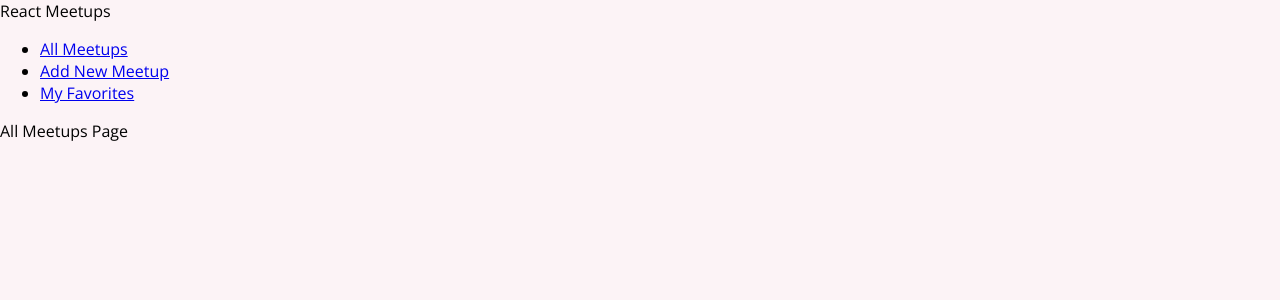
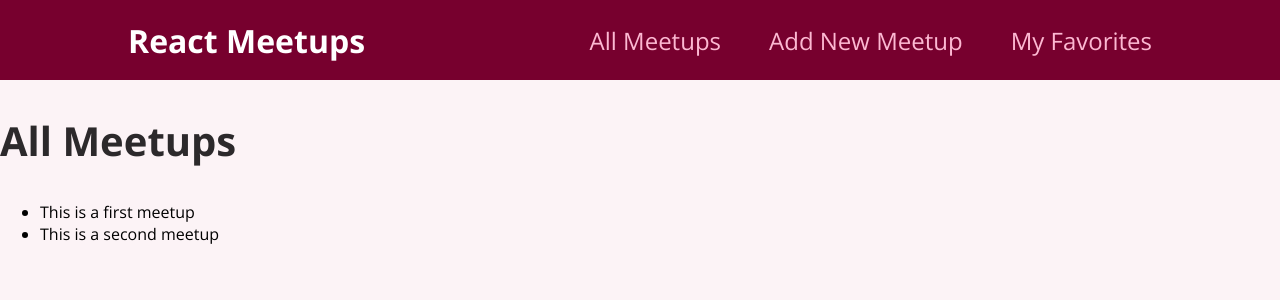
Before and after one commit to mark-francisco/react-basic-app, a React (Create React App) app: page / in a window 1280 px wide. Shown: the top 300 px of the page. Built offline with nearby package versions, Linux system fonts and the light colour scheme.

Commit message:
add styline

```diff
--- a/src/components/layout/MainNavigation.js
+++ b/src/components/layout/MainNavigation.js
@@ -1,9 +1,14 @@
 import { Link } from "react-router-dom";
+
+// CSS Modules: create-react-app comes with functionality to import CSS files like this. The CSS code gets injected into the React application during the build step.
+// The CSS style classes in MainNavigation.module.css will become properties on this classes object. The properties can then be added to the React components.
+// The styles are scoped and unique to only this component.
+import classes from "./MainNavigation.module.css";
 
 function MainNavigation() {
   return (
-    <header>
-      <div>React Meetups</div>
+    <header className={classes.header}>
+      <div className={classes.logo}>React Meetups</div>
       <nav>
         <ul>
           <li>
--- /dev/null
+++ b/src/components/layout/MainNavigation.module.css
@@ -0,0 +1,47 @@
+.header {
+  width: 100%;
+  height: 5rem;
+  display: flex;
+  align-items: center;
+  justify-content: space-between;
+  background-color: #77002e;
+  padding: 0 10%;
+}
+
+.logo {
+  font-size: 2rem;
+  color: white;
+  font-weight: bold;
+}
+
+.header ul {
+  list-style: none;
+  margin: 0;
+  padding: 0;
+  display: flex;
+  align-items: baseline;
+}
+
+.header li {
+  margin-left: 3rem;
+}
+
+.header a {
+  text-decoration: none;
+  font-size: 1.5rem;
+  color: #fcb8d2;
+}
+
+.header a:hover,
+.header a:active,
+.header a.active {
+  color: white;
+}
+
+.badge {
+  background-color: #cc2062;
+  color: white;
+  border-radius: 12px;
+  padding: 0 1rem;
+  margin-left: 0.5rem;
+}
--- a/src/pages/AllMeetups.js
+++ b/src/pages/AllMeetups.js
@@ -1,5 +1,34 @@
+const DUMMY_DATA = [
+  {
+    id: "m1",
+    title: "This is a first meetup",
+    image:
+      "https://upload.wikimedia.org/wikipedia/commons/thumb/d/d3/Stadtbild_M%C3%BCnchen.jpg/2560px-Stadtbild_M%C3%BCnchen.jpg",
+    address: "Meetupstreet 5, 12345 Meetup City",
+    description: "This is a first, amazing meetup which you definitely should not miss. It will be a lot of fun!",
+  },
+  {
+    id: "m2",
+    title: "This is a second meetup",
+    image:
+      "https://upload.wikimedia.org/wikipedia/commons/thumb/d/d3/Stadtbild_M%C3%BCnchen.jpg/2560px-Stadtbild_M%C3%BCnchen.jpg",
+    address: "Meetupstreet 5, 12345 Meetup City",
+    description: "This is a first, amazing meetup which you definitely should not miss. It will be a lot of fun!",
+  },
+];
+
 function AllMeetupsPage() {
-  return <div>All Meetups Page</div>;
+  return (
+    <section>
+      <h1>All Meetups</h1>
+      {/* React can render an array of JS objects as JSX elements. The .map fn in JS returns an array of objects. */}
+      <ul>
+        {DUMMY_DATA.map((meetup) => {
+          return <li key={meetup.id}>{meetup.title}</li>;
+        })}
+      </ul>
+    </section>
+  );
 }
 
 export default AllMeetupsPage;
```
